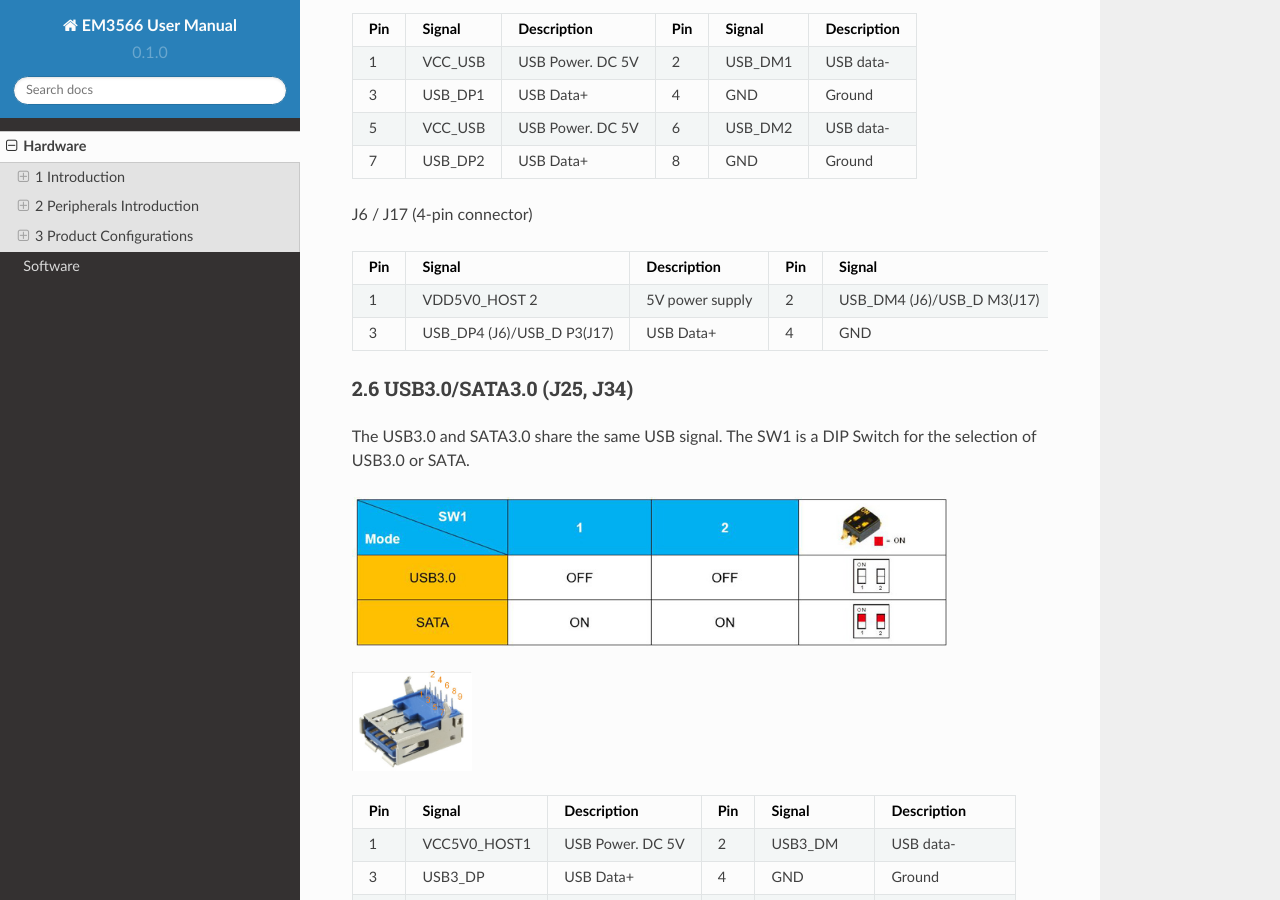
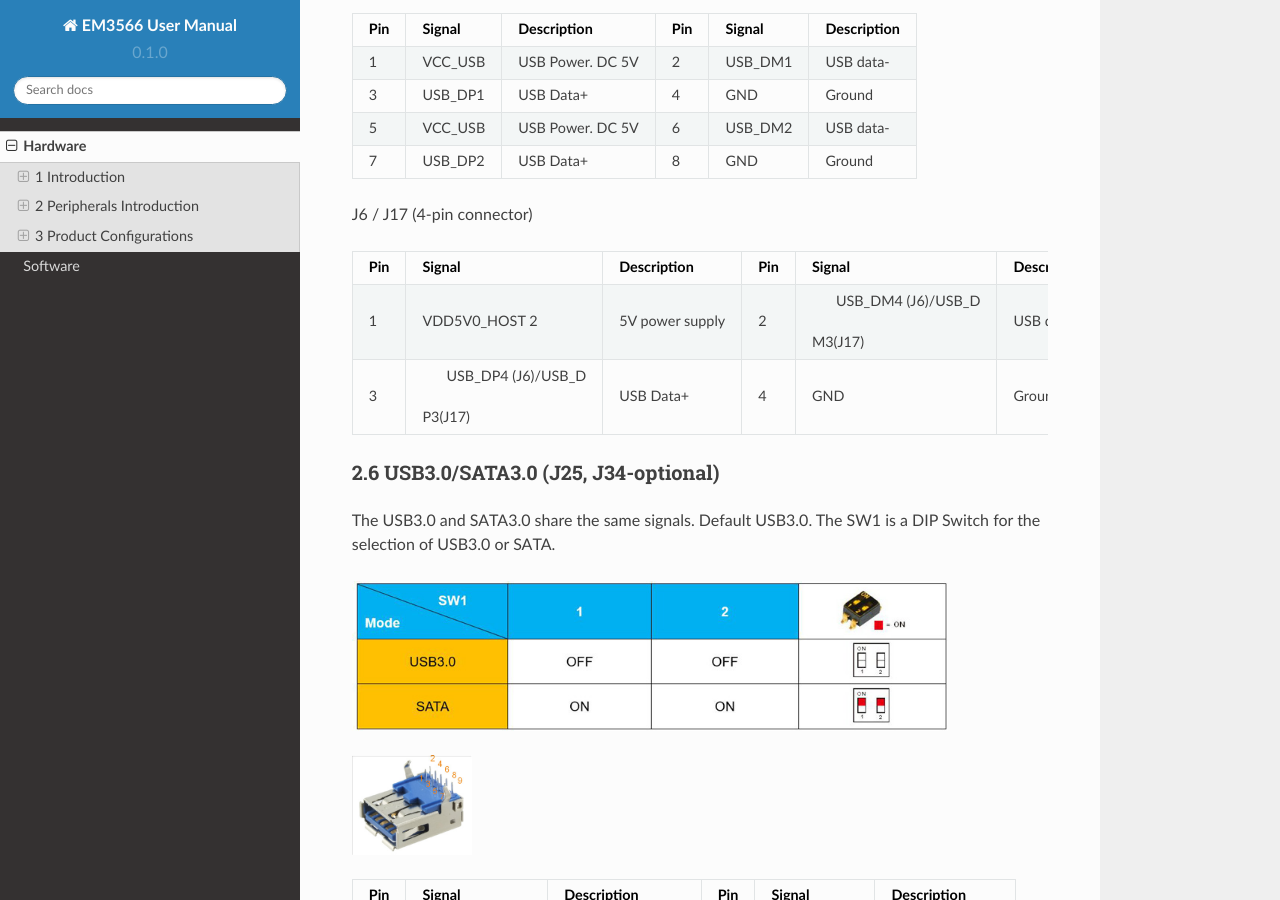
Before and after one commit to boardcon/EM3566, a Sphinx documentation site: the page built from docs/source/hardware.rst, in a window 1280 px wide and 900 px high, scrolled down 12227 px. Built offline with Sphinx 7.4.7 and the Read the Docs theme 2.0.0, drawn with Linux system fonts in a browser that asks for light colours; some of the changed text lies outside the part shown.

Commit message:
Update hardware.rst

```diff
--- a/docs/source/hardware.rst
+++ b/docs/source/hardware.rst
@@ -748,17 +743,17 @@
 +===+============+================+===+============+================+
 | 1 | VDD5V0_HOST| 5V power       | 2 | USB_DM4    | USB data-      |
 |   | 2          | supply         |   | (J6)/USB_D |                |
-|   |            |                |   | M3(J17)    |                |
+|   |            |                |   |M3(J17)     |                |
 +---+------------+----------------+---+------------+----------------+
 | 3 | USB_DP4    | USB Data+      | 4 | GND        | Ground         |
 |   | (J6)/USB_D |                |   |            |                |
-|   | P3(J17)    |                |   |            |                |
+|   |P3(J17)     |                |   |            |                |
 +---+------------+----------------+---+------------+----------------+
 
-2.6 USB3.0/SATA3.0 (J25, J34)
-^^^^^^^^^^^^^^^^^^^^^^^^^^^^^
-
-The USB3.0 and SATA3.0 share the same USB signal. The SW1 is a DIP
+2.6 USB3.0/SATA3.0 (J25, J34-optional)
+^^^^^^^^^^^^^^^^^^^^^^^^^^^^^^^^^^^^^^^
+
+The USB3.0 and SATA3.0 share the same signals. Default USB3.0. The SW1 is a DIP
 Switch for the selection of USB3.0 or SATA.
 
 .. figure:: ./image/SATA-USB3.0.jpg
@@ -1478,6 +1472,7 @@
 
 +-----------------------+----------------------------------------------+
 | Standard              | WiFi: IEEE 802.11b/g/n                       |
+|                       |                                              |
 |                       | BT: V2.1+EDR/BT v3.0+HS/BT v4.0              |
 +-----------------------+----------------------------------------------+
 | Host Interface        | SDIO and UART                                |
@@ -1662,8 +1657,12 @@
 | 75| GND         | Ground        |                                   |
 +---+-------------+---------------+---+-----------+-------------------+
 
-2.21 GPS (MU4)
-^^^^^^^^^^^^^^^
+2.21 GPS (MU4. optional)
+^^^^^^^^^^^^^^^^^^^^^^^^
+
+
+.. Note::
+ RS485 and GPS are multiplexed with UART3 signal. Default support RS485.
 
 .. figure:: ./image/GPS.jpg
   :alt: GPS model
@@ -1718,9 +1717,6 @@
 +---+-------------+---------------+---+--------------+--------------+
 | 17| NC          | Not connect   | 18| NC           | Not connect  |
 +---+-------------+---------------+---+--------------+--------------+
-
-.. Note::
- RS485 and GPS are multiplexed with UART3 signal. Default support RS485.
 
 2.22 RTC (BT1)
 ^^^^^^^^^^^^^^^^
```
Also changed, not shown: other parts of docs/source/hardware.rst (+20 -26 lines).
